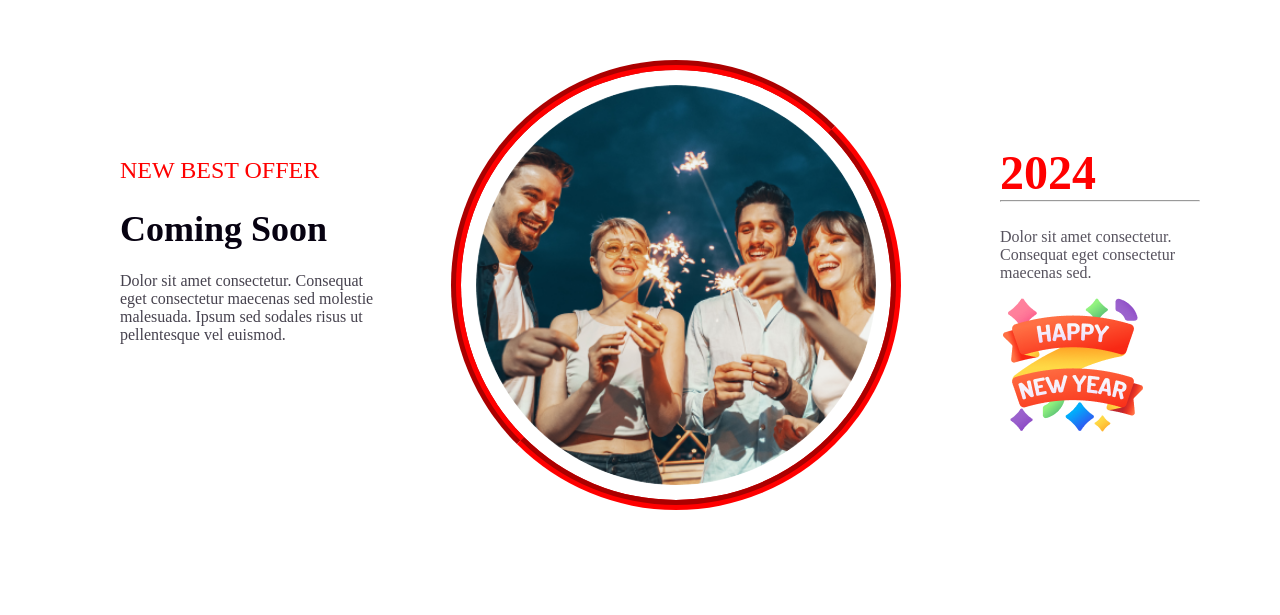
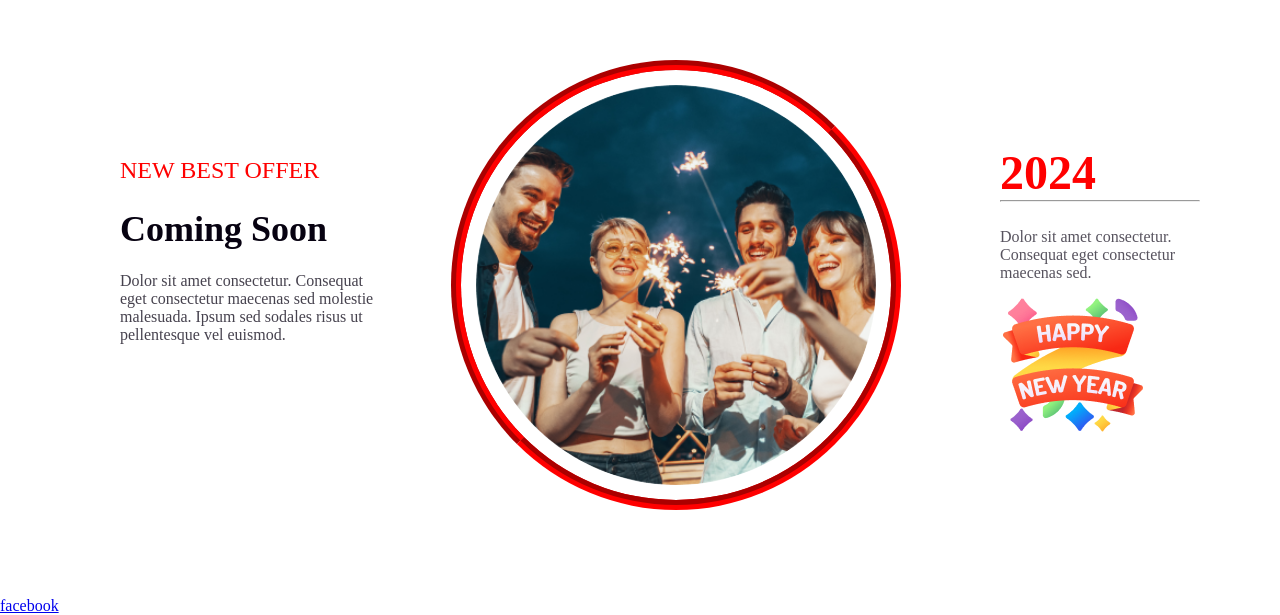
Before and after one commit to abubutahir02/new-year-offer-resources, a plain HTML site: page index.html in a window 1280 px wide. Shown: the part 2632-3247 px from the top of the page. Drawn offline with Linux system fonts and the light colour scheme; a web font is replaced by a local one.

Commit message:
added tag

```diff
--- a/index.html
+++ b/index.html
@@ -101,7 +101,7 @@
 
     </main>
     <footer>
-
+        <a href="https://www.facebook.com/login/identify/?ctx=recover">facebook</a>
     </footer>
 
 </body>
```
